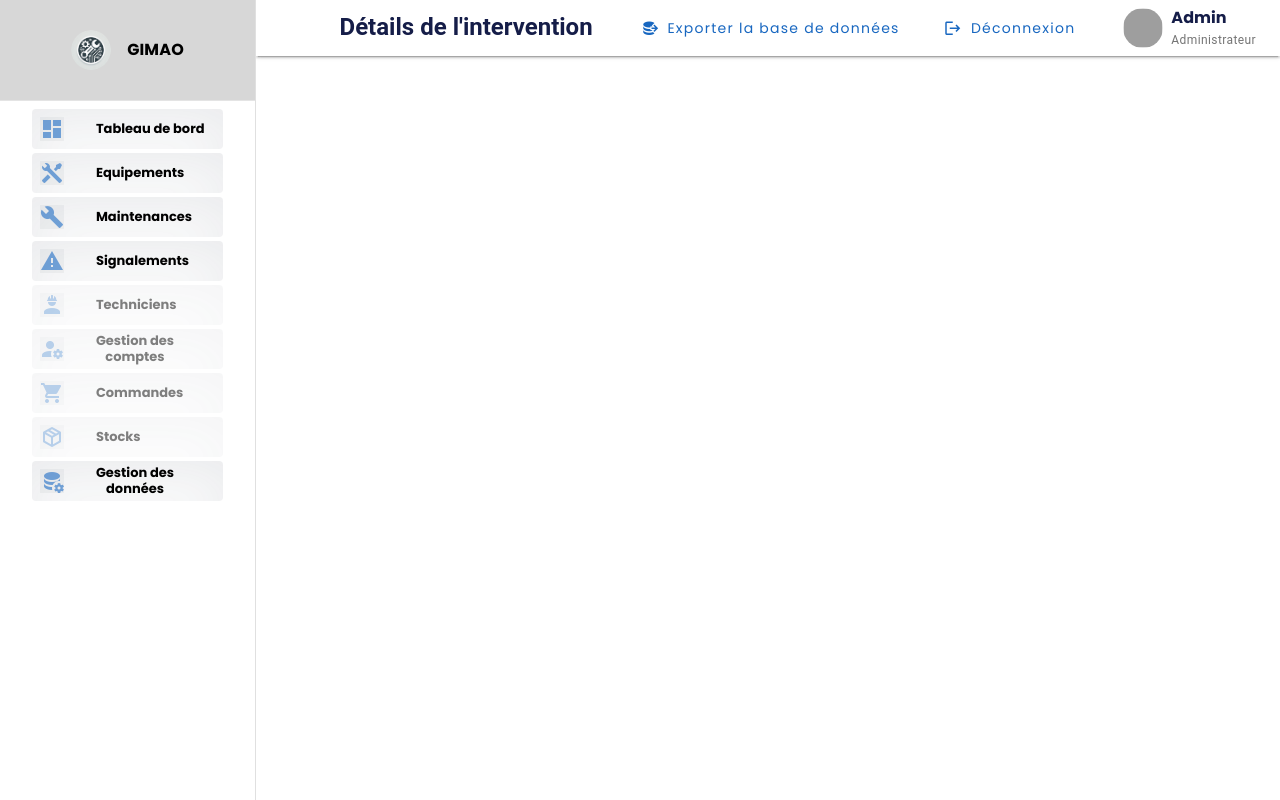
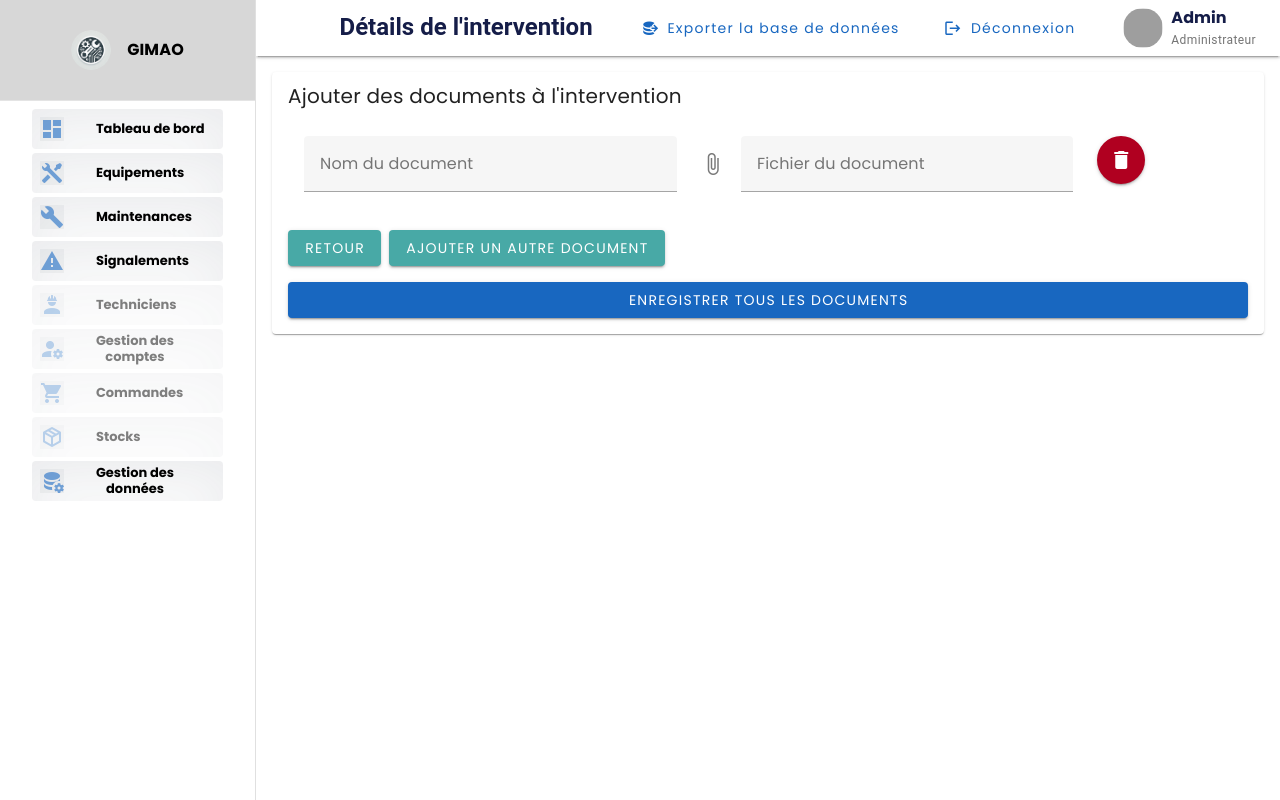
Before and after one commit to JDRSinclair/GIMAO, a Vue app in the folder frontend/: page /intervention/1/ajouterDocument in a window 1280 px wide. Built offline with nearby package versions, Linux system fonts and the light colour scheme; grey boxes are pictures that could not be loaded; the HTML template or start-up script is replaced by a standard one.

Commit message:
Problems docs intervention reglées

```diff
--- a/frontend/src/services/api.js
+++ b/frontend/src/services/api.js
@@ -146,6 +146,13 @@ export default {
     return axios.post(`${API_URL}interventions/`, data);
   },
 
+  postInterventionDocument(data) {
+    return axios.post(`${API_URL}document-interventions/`, data, {
+      headers: {
+        'Content-Type': 'multipart/form-data'
+      }
+    });
+  },
 
   // Utilisateur-----------------------
 
--- a/frontend/src/views/Defaillances/AfficherDefaillance.vue
+++ b/frontend/src/views/Defaillances/AfficherDefaillance.vue
@@ -81,7 +81,7 @@
                     elevation="2"
                   >
                     <v-card-title class="text-h6 d-flex align-center">
-                      Documents de défaillance
+                      Documents de la défaillance
                       <v-spacer></v-spacer>
                       <v-btn
                         color="primary"
--- a/frontend/src/views/Interventions/AjouterDocumentIntervention.vue
+++ b/frontend/src/views/Interventions/AjouterDocumentIntervention.vue
@@ -1,9 +1,130 @@
 <template>
+    <v-container>
+      <v-card>
+        <v-card-title>Ajouter des documents à l'intervention</v-card-title>
+        <v-card-text>
+          <v-form @submit.prevent="submitForm">
+            <v-container>
+              <v-row v-for="(document, index) in documents" :key="index">
+                <v-col cols="5">
+                  <v-text-field
+                    v-model="document.nom"
+                    label="Nom du document"
+                    required
+                  ></v-text-field>
+                </v-col>
+                <v-col cols="5">
+                  <v-file-input
+                    v-model="document.fichier"
+                    label="Fichier du document"
+                    required
+                  ></v-file-input>
+                </v-col>
+                <v-col cols="2">
+                  <v-btn color="error" @click="removeDocument(index)" icon>
+                    <v-icon>mdi-delete</v-icon>
+                  </v-btn>
+                </v-col>
+              </v-row>
+            </v-container>
+            <v-btn color="secondary" @click="retour" class="mb-4 mr-2">
+              Retour
+            </v-btn>
 
-</template>
+            <v-btn color="secondary" @click="addDocument" class="mb-4">
+              Ajouter un autre document
+            </v-btn>
+            <v-btn type="submit" color="primary" block>Enregistrer tous les documents</v-btn>
+          </v-form>
+        </v-card-text>
+      </v-card>
+      <v-snackbar v-model="snackbar.show" :color="snackbar.color">
+        {{ snackbar.message }}
+      </v-snackbar>
+    </v-container>
+  </template>
 
-<script>
-</script>
+  <script>
+  import { ref, reactive } from 'vue';
+  import { useRoute, useRouter } from 'vue-router';
+  import api from '@/services/api';
 
-<style scoped>
-</style>
+  export default {
+    name: 'AjouterDocumentIntervention',
+    setup() {
+      const route = useRoute();
+      const router = useRouter();
+      const documents = ref([{ nom: '', fichier: null }]);
+      const snackbar = reactive({
+        show: false,
+        message: '',
+        color: 'success'
+      });
+
+      const addDocument = () => {
+        documents.value.push({ nom: '', fichier: null });
+      };
+
+      const retour = () => {
+      router.go(-1);
+      };
+
+      const removeDocument = (index) => {
+        documents.value.splice(index, 1);
+      };
+
+      const showSnackbar = (message, color = 'success') => {
+        snackbar.message = message;
+        snackbar.color = color;
+        snackbar.show = true;
+      };
+
+      const submitForm = async () => {
+        try {
+          const interventionId = route.params.id;
+          let allSuccess = true;
+
+          for (const doc of documents.value) {
+            if (doc.nom && doc.fichier) {
+              const formData = new FormData();
+              formData.append('nomDocumentIntervention', doc.nom);
+              formData.append('lienDocumentIntervention', doc.fichier);
+              formData.append('intervention', interventionId);
+
+              try {
+                const response = await api.postInterventionDocument(formData);
+                console.log('Document enregistré:', response.data);
+              } catch (error) {
+                console.error('Erreur lors de l\'ajout du document:', error);
+                allSuccess = false;
+              }
+            }
+          }
+
+          if (allSuccess) {
+            showSnackbar('Tous les documents ont été enregistrés avec succès');
+            router.push({ name: 'AfficherIntervention', params: { id: interventionId } });
+          } else {
+            showSnackbar('Certains documents n\'ont pas pu être enregistrés', 'warning');
+          }
+        } catch (error) {
+          console.error('Erreur générale lors de l\'ajout des documents:', error);
+          showSnackbar('Erreur lors de l\'ajout des documents. Veuillez réessayer.', 'error');
+        }
+      };
+
+      return {
+        documents,
+        addDocument,
+        removeDocument,
+        submitForm,
+        snackbar,
+        retour
+      };
+    },
+  };
+  </script>
+
+  <style scoped>
+  /* ajouter des styles spécifiques ici si nécessaire */
+  </style>
```
Also changed, not shown: frontend/src/views/Interventions/AfficherIntervention.vue (+89 -62 lines).
